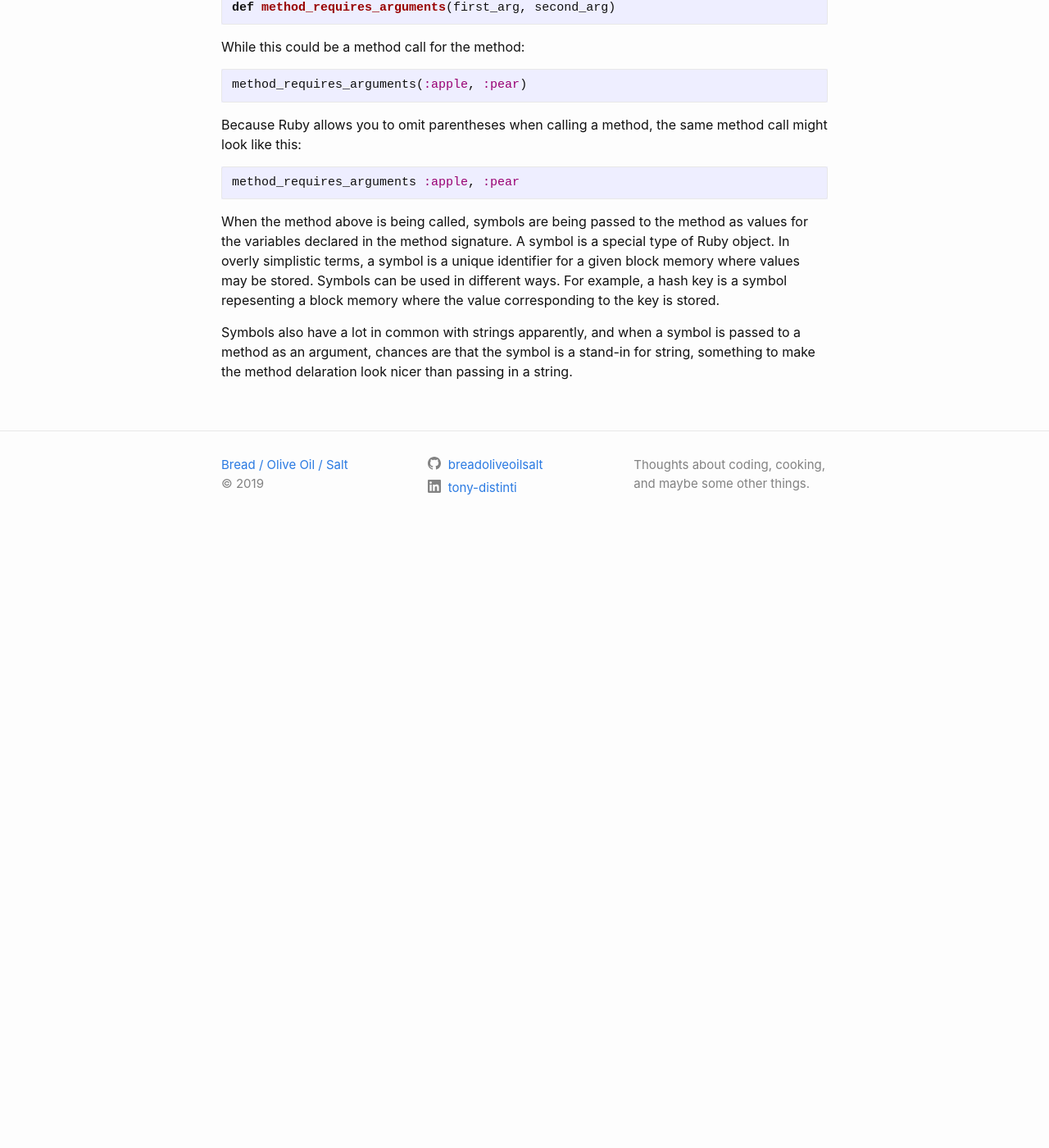
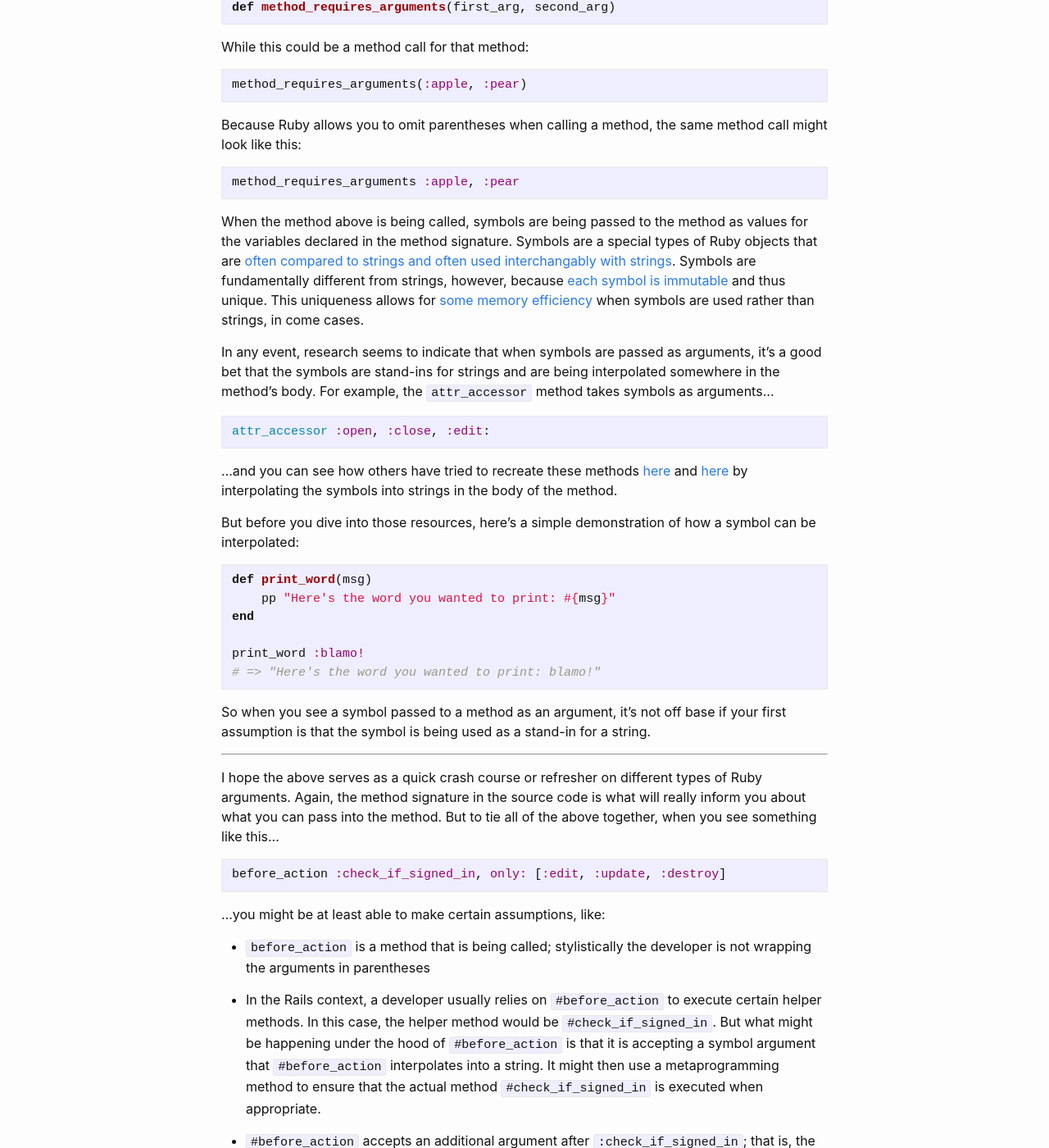
Before and after one commit to breadoliveoilsalt/breadoliveoilsalt.github.io, a Jekyll site: the page built from _posts/2019-10-01-ruby-getting-argumentative.markdown, in a window 1280 px wide and 1400 px high, scrolled down 3883 px. Shown: the whole window at 82% size. Built offline with Jekyll 4.4.1, drawn with Linux system fonts in a browser that asks for light colours; before the commit the page ends 4549 px from its top, so only the background shows below that; some of the changed text lies outside the part shown.

Commit message:
Continuing to draft arguments blog post

````diff
--- a/_posts/2019-09-30-ruby-getting-argumentative.markdown
+++ b/_posts/2019-10-01-ruby-getting-argumentative.markdown
@@ -1,11 +1,11 @@
 ---
 layout: post
 title: "Ruby: We're Getting Argumenative (Aka: Notes on Different Types of Ruby Arguments)"
-date:   2019-09-20 12:00:00 -0400
+date:   2019-10-01 12:00:00 -0400
 categories: coding
 ---
 
-I've been returning to Ruby recently, and it seemed like an appropriate time to demystify for myself some of the symbols and patterns that appear when arguments are being passed to method calls.  For example, if you're using Rails, you might see a `#render` method call like this:
+I've been returning to Ruby recently, and it seemed like an appropriate time to demystify for myself some of the symbols and patterns that appear when arguments are being passed to method calls.  For example, if you're using Ruby on Rails, you might see a `#render` method call like this:
 
 ```ruby
 render :new
@@ -17,13 +17,13 @@ Or you might see a more complicated `#before_action` method call like this:
 before_action :check_if_signed_in, only: [:edit, :update, :destroy]
 ```
 
-Even common macros endemic to Ruby seem to follow a similar pattern, like `attr_accessor`:
+Even common macros like `attr_accessor` seem to follow a similar pattern:
 
 ```ruby
 attr_accessor :open, :close, :edit
 ```
 
-So what's going on here?  Where do the arguments begin and end?  Why are there colons?  Why are they in different places (before an argument vs. afterward)?  These and other questions have been on my mind.
+So what's going on here?  Where do the arguments begin and end?  Why are there colons?  Why are the colons in different places (before an argument vs. afterward)?  These and other questions have been on my mind.
 
 For better or worse, I've come to realize that seeing **method calls** like the ones above may allow me to make certain assumptions about the arguments that the methods will take.  However, to really understand what's going on under the hood, one really needs to inspect the method signature (that is, the method name and list of arguments that follow).
 
@@ -66,7 +66,7 @@ We'll tackle each of these types of arguments in the dicussion below.
 ----------
 <p/>
 
-* **Required Arguments: In the method signature, you can mandate that a *required argument* be passed for a method call in two ways.  Either use a plain old variable without a default, or use a 'keyword argument' without a default value.**
+* **Required Arguments: In the method signature, you can mandate that a *required argument* be passed for a method call in two ways.  Either use a plain old variable without a default, or use a "keyword argument" without a default value.**
 
 A plain old variable without a default looks like this:
 
@@ -74,7 +74,7 @@ A plain old variable without a default looks like this:
 def method_requires_argument(plain_old_argument)
 ```
 
-If you call `#method_requires_argument)` without passing something for `plain_old_argument`, the ruby interpreter will throw an `ArgumentError`.
+If you call `#method_requires_argument` without passing something for `plain_old_argument`, the ruby interpreter will throw an `ArgumentError`.
 
 A keyword argument without a default is a varialbe followed by a colon, like this:
 ```ruby
@@ -98,7 +98,7 @@ method_requires_keyword_arguments(also_needed: "A good reason", needed: "To Do s
 <p/>
 ----------
 <p/>
-* **Optional Arguments: An optional argument means that the argument does not have to be passed to the method when the method is called.  The method can still require the argument, but the method signature provides a default value as a stand-in if the argument is not provided when the method is called.**
+* **Optional Arguments: An optional argument means that the argument does not have to be passed to the method when the method is called.  The method can still *depend on* an argument, but the method signature provides a default value as a stand-in if the argument is not provided when the method is called.**
 
 If your method signature relies on a plain old variable argument, the method signature can provide a default value (making the argument optional) using an `=` operator, like so:
 
@@ -178,15 +178,15 @@ See above under Required Arguments for some more info.
 ----------
 <p/>
 
-* **Passing Symbols to Method Calls: When they keyword arguments above are declared in the method signature, the colon comes after the variable names.  Sometimes the colon comes before them.  What's going on there?**
+* **On Passing Symbols to Method Calls: With the keyword arguments above, the colon comes after the variable names.  Sometimes the colon comes before them.  What's going on there?**
 
-Remember to distinguish a method declaration from a method call.  This is a method declaration:
+Remember to distinguish a method signature from a method call.  This is a method signature:
 
 ```ruby
 def method_requires_arguments(first_arg, second_arg)
 ```
 
-While this could be a method call for the method:
+While this could be a method call for that method:
 
 ```ruby
 method_requires_arguments(:apple, :pear)
@@ -198,6 +198,46 @@ Because Ruby allows you to omit parentheses when calling a method, the same meth
 method_requires_arguments :apple, :pear
 ```
 
-When the method above is being called, symbols are being passed to the method as values for the variables declared in the method signature.  A symbol is a special type of Ruby object.  In overly simplistic terms, a symbol is a unique identifier for a given block memory where values may be stored.  Symbols can be used in different ways.  For example, a hash key is a symbol repesenting a block memory where the value corresponding to the key is stored.
+When the method above is being called, symbols are being passed to the method as values for the variables declared in the method signature.  Symbols are a special types of Ruby objects that are [often compared to strings and often used interchangably with strings](https://culttt.com/2015/04/22/what-are-symbols-in-ruby/).  Symbols are fundamentally different from strings, however, because [each symbol is immutable](https://learn.co/lessons/ruby-symbols) and thus unique.  This uniqueness allows for [some memory efficiency](https://medium.com/@yoelblum_45935/ruby-symbols-the-good-and-bad-parts-6ae8e10f57da) when symbols are used rather than strings, in come cases.
 
-Symbols also have a lot in common with strings apparently, and when a symbol is passed to a method as an argument, chances are that the symbol is a stand-in for string, something to make the method delaration look nicer than passing in a string.
+In any event, research seems to indicate that when symbols are passed as arguments, it's a good bet that the symbols are stand-ins for strings and are being interpolated somewhere in the method's body.  For example, the `attr_accessor` method takes symbols as arguments...
+
+```ruby
+attr_accessor :open, :close, :edit:
+```
+
+...and you can see how others have tried to recreate these methods [here](https://mikeyhogarth.wordpress.com/2011/12/01/creating-your-own-attr_accessor-in-ruby/) and [here](https://medium.com/@amliving/diving-into-rubys-attr-accessor-d34e2ccc5477) by interpolating the symbols into strings in the body of the method.
+
+But before you dive into those resources, here's a simple demonstration of how a symbol can be interpolated:
+
+```ruby
+def print_word(msg)
+    pp "Here's the word you wanted to print: #{msg}"
+end
+
+print_word :blamo!
+# => "Here's the word you wanted to print: blamo!"
+```
+
+So when you see a symbol passed to a method as an argument, it's not off base if your first assumption is that the symbol is being used as a stand-in for a string.
+
+<p/>
+----------
+<p/>
+
+I hope the above serves as a quick crash course or refresher on different types of Ruby arguments.  Again, the method signature in the source code is what will really inform you about what you can pass into the method.  But to tie all of the above together, when you see something like this...
+
+```ruby
+before_action :check_if_signed_in, only: [:edit, :update, :destroy]
+```
+
+...you might be at least able to make certain assumptions, like:
+
+* `before_action` is a method that is being called; stylistically the developer is not wrapping the arguments in parentheses
+
+* In the Rails context, a developer usually relies on `#before_action` to execute certain helper methods.  In this case, the helper method would be `#check_if_signed_in`.  But what might be happening under the hood of `#before_action` is that it is accepting a symbol argument that `#before_action` interpolates into a string. It might then use a metaprogramming method to ensure that the actual method `#check_if_signed_in` is executed when appropriate.
+
+* `#before_action` accepts an additional argument after `:check_if_signed_in`; that is, the second argument `only: [:edit, :update, :destroy]`.  The `only:` tells us that this is a keyword argument.  Because the second argument is not needed in the Rails context, the method signature might provide that its placeholder variable is an optional argument with a default value provided, or it might be a variable argument.
+
+Of course, without examining the code base and the actual method signature for `#before_action`, we can't be sure about the assumptions above.  But at least , but at least we might hav
+is actually being passed to `#before_action` is a symbol that `before_action`gk f you pass `:check_if_signed_in` to `before_action`, may sound to method or something else you have created in your own code,
````
Also changed, not shown: other parts of _posts/2019-10-01-ruby-getting-argumentative.markdown (+1 -1 lines).
